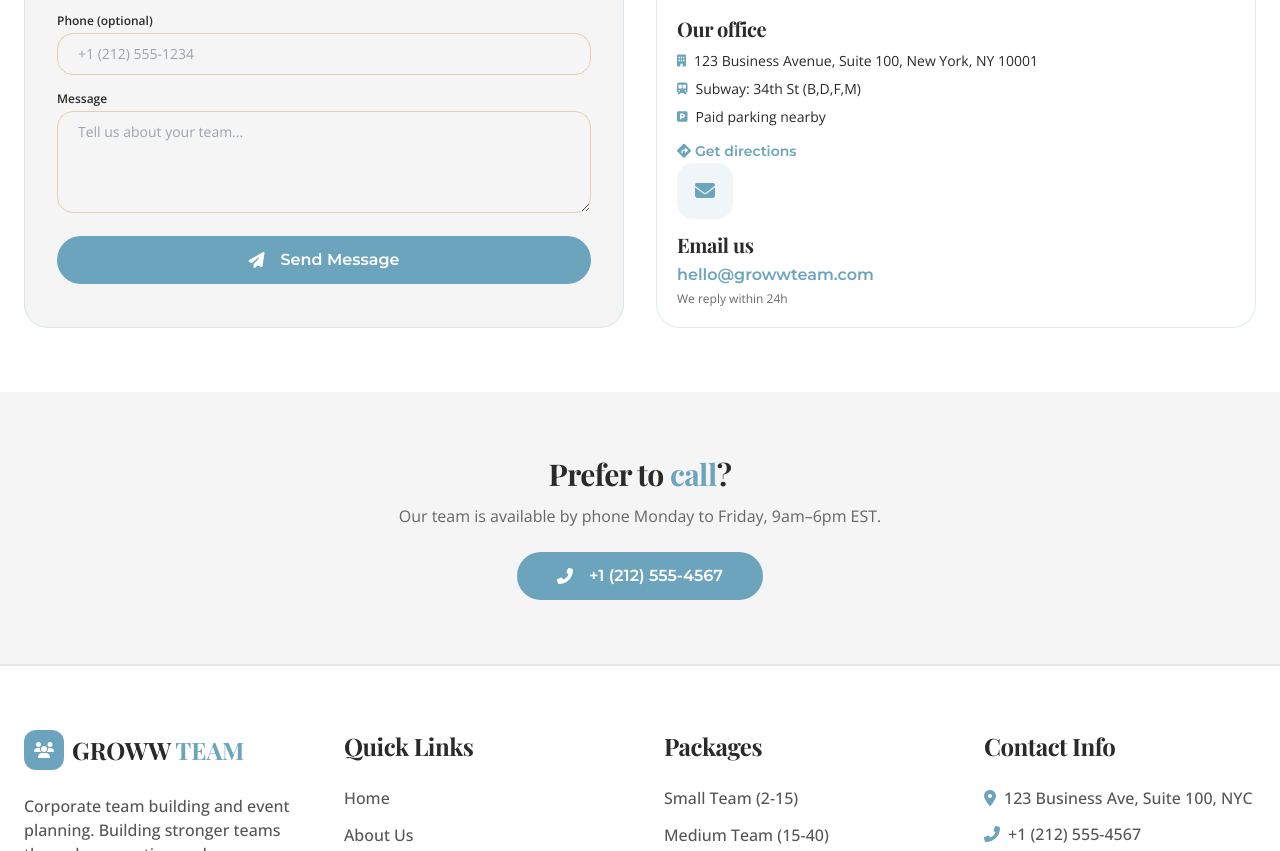
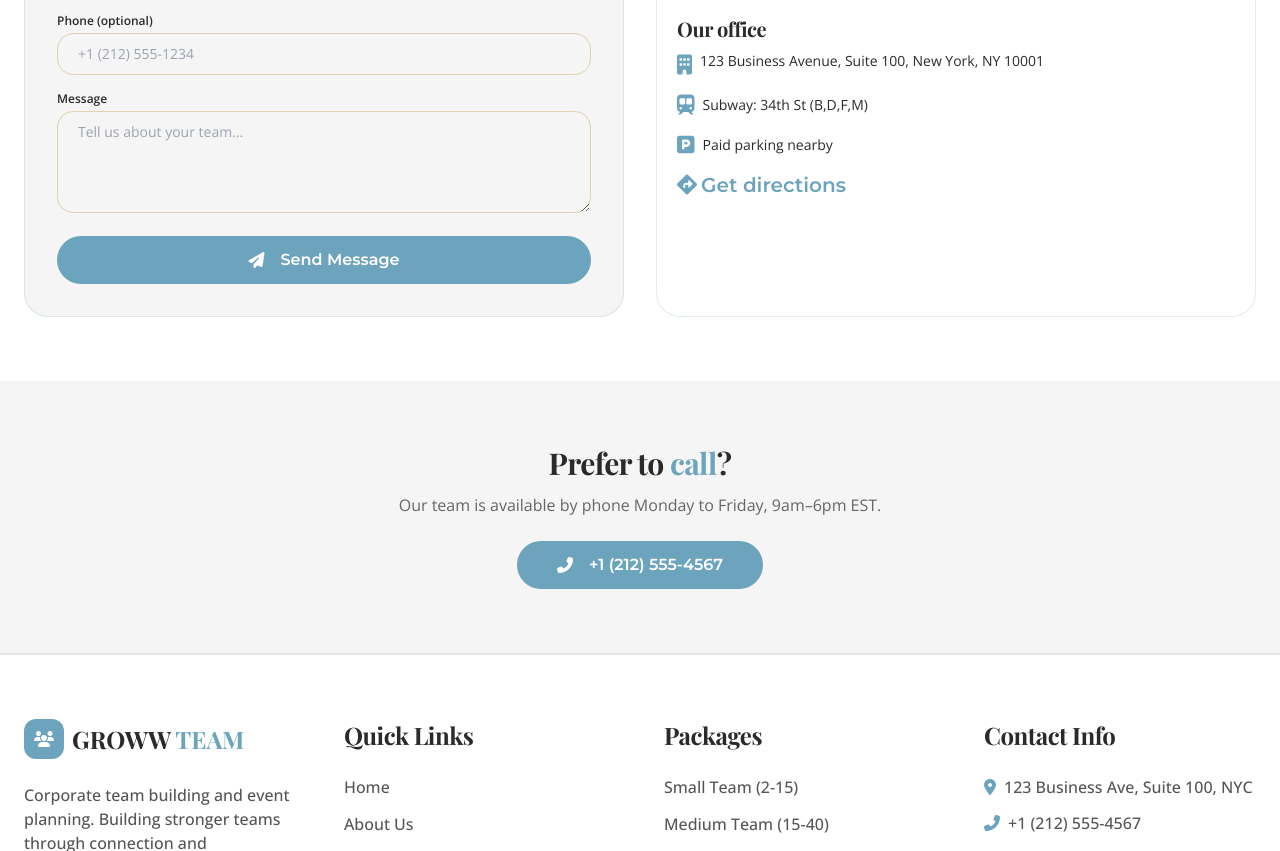
Before and after one commit to Asswinth005/Groww-Events, a plain HTML site: page contact.html in a window 1280 px wide. Shown: the part 1008-1859 px from the top of the page. Drawn offline with nearby package versions, Linux system fonts and the light colour scheme.

Commit message:
first commit

```diff
--- a/contact.html
+++ b/contact.html
@@ -567,21 +567,17 @@
                         <!-- Content - directly attached, no gap -->
                         <div class="p-5">
                             <h3 class="text-xl font-display font-bold mb-2 dark:text-white">Our office</h3>
-                            <ul class="space-y-2 font-alt text-sm mb-3">
-                                <li class="flex items-start gap-2"><i class="fas fa-building text-primary mt-0.5 text-xs"></i><span class="dark:text-gray-300">123 Business Avenue, Suite 100, New York, NY 10001</span></li>
-                                <li class="flex items-center gap-2"><i class="fas fa-subway text-primary text-xs"></i><span class="dark:text-gray-300">Subway: 34th St (B,D,F,M)</span></li>
-                                <li class="flex items-center gap-2"><i class="fas fa-parking text-primary text-xs"></i><span class="dark:text-gray-300">Paid parking nearby</span></li>
+                            <ul class="space-y-3 font-alt text-sm mb-3">
+                                <li class="flex items-start gap-2"><i class="fas fa-building text-primary  text-xl"></i><span class="dark:text-gray-300">123 Business Avenue, Suite 100, New York, NY 10001</span></li>
+                                <li class="flex items-center gap-2"><i class="fas fa-subway text-primary text-xl"></i><span class="dark:text-gray-300">Subway: 34th St (B,D,F,M)</span></li>
+                                <li class="flex items-center gap-2"><i class="fas fa-parking text-primary text-xl"></i><span class="dark:text-gray-300">Paid parking nearby</span></li>
                             </ul>
-                            <a href="https://maps.google.com/?q=Empire+State+Building" target="_blank" class="inline-flex items-center text-primary font-semibold text-sm hover:underline">
+                            <a href="https://maps.google.com/?q=Empire+State+Building" target="_blank" class="inline-flex items-center text-primary font-semibold text-xl hover:underline">
                                 <i class="fas fa-directions mr-1"></i> Get directions
                             </a>
                            <div>
-                        <div class="w-14 h-14 bg-primary/10 rounded-2xl flex items-center justify-center margin-left:0 mb-3">
-                            <i class="fas fa-envelope text-xl text-primary"></i>
-                        </div>
-                        <h3 class="text-xl font-display font-bold mb-1 dark:text-white">Email us</h3>
-                        <p class="text-primary font-semibold text-base mb-1">hello@growwteam.com</p>
-                        <p class="text-xs text-neutral-dark/70 dark:text-gray-400 font-alt">We reply within 24h</p>
+
+
                     </div>
                         </div>
                     </div>
```
